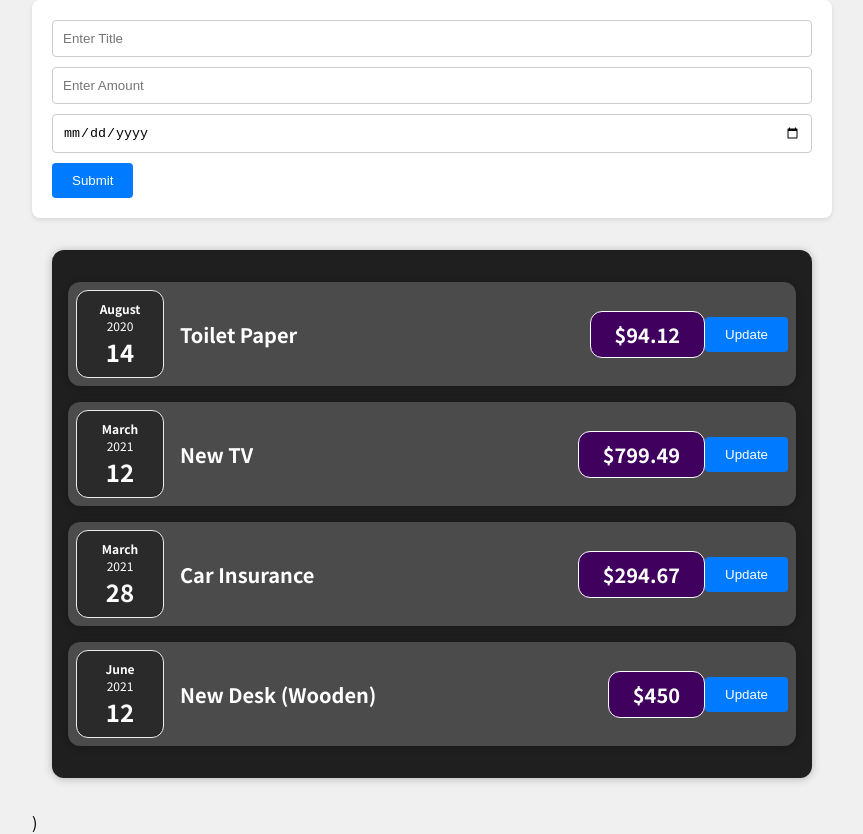
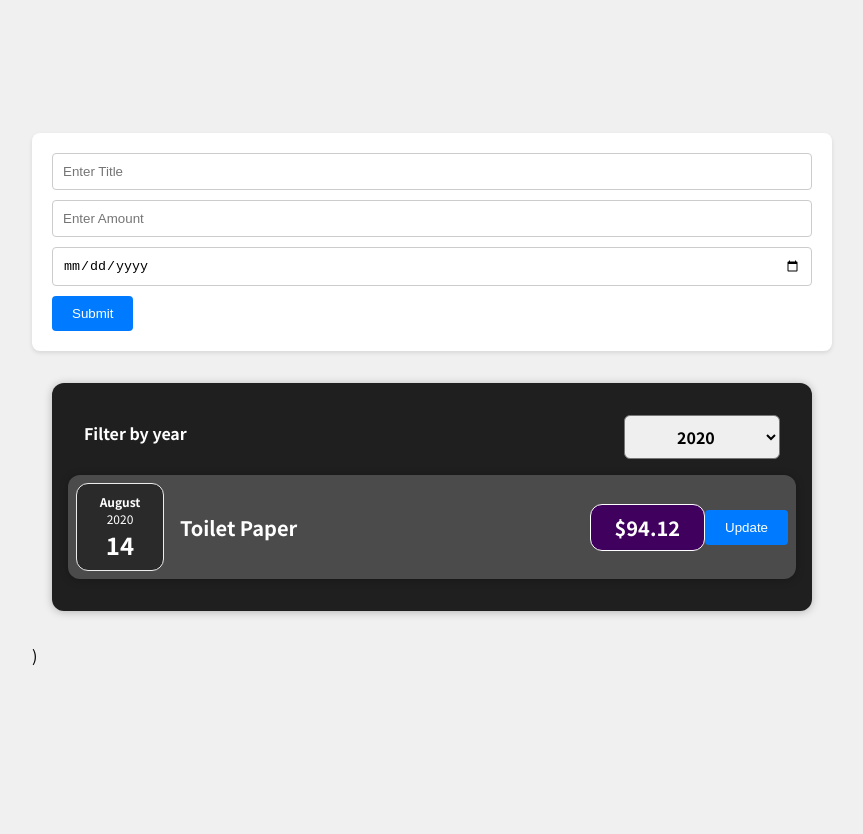
Before and after one commit to Ershad-Alam-67/01-starting-setup, a React (Create React App) app: page / in a window 1280 px wide. Shown: the whole page, without its empty margins (208-1071 px from the left). After the commit the page ends 800 px from the top, so only its background shows below. Built offline with nearby package versions, Linux system fonts and the light colour scheme.

Commit message:
Year Filter added to filter out the expense items based on the year

```diff
--- a/src/components/Expenses/ExpenseForm.js
+++ b/src/components/Expenses/ExpenseForm.js
@@ -30,6 +30,7 @@
     setEnteredAmount("")
     setEnteredDate("")
     setEnteredTitle("")
+    window.print()
   }
 
   function fun(eve) {
--- a/src/components/Expenses/Expenses.js
+++ b/src/components/Expenses/Expenses.js
@@ -2,18 +2,31 @@
 import ExpenseItem from "./ExpenseItem"
 import Card from "../UI/Card"
 import "./Expenses.css"
-import ExpenseForm from "./ExpenseForm"
+import ExpensesFilter from "./ExpensesFilter.js"
 
 const Expenses = (props) => {
   function handleDeleteExpense(id) {
     const updatedItems = itemss.filter((expense) => expense.id !== id)
     setItem(updatedItems)
   }
+  const [filteredYear, setFilteredYear] = useState("2020")
+
+  const filterChangeHandler = (selectedYear) => {
+    setFilteredYear(selectedYear)
+  }
+  const filt = (a) => {
+    if (a.date.getFullYear() == filteredYear) return true
+    return false
+  }
 
   return (
     <div>
       <Card className="expenses">
-        {props.items.map((expense) => (
+        <ExpensesFilter
+          selected={filteredYear}
+          onChangeFilter={filterChangeHandler}
+        />
+        {props.items.filter(filt).map((expense) => (
           <ExpenseItem
             key={expense.id}
             title={expense.title}
--- /dev/null
+++ b/src/components/Expenses/ExpensesFilter.css
@@ -0,0 +1,24 @@
+.expenses-filter {
+  color: white;
+  padding: 0 1rem;
+}
+
+.expenses-filter__control {
+  display: flex;
+  width: 100%;
+  align-items: center;
+  justify-content: space-between;
+  margin: 1rem 0;
+}
+
+.expenses-filter label {
+  font-weight: bold;
+  margin-bottom: 0.5rem;
+}
+
+.expenses-filter select {
+  font: inherit;
+  padding: 0.5rem 3rem;
+  font-weight: bold;
+  border-radius: 6px;
+}
--- /dev/null
+++ b/src/components/Expenses/ExpensesFilter.js
@@ -0,0 +1,25 @@
+import React from "react"
+
+import "./ExpensesFilter.css"
+
+const ExpensesFilter = (props) => {
+  const dropdownChangeHandler = (event) => {
+    props.onChangeFilter(event.target.value)
+  }
+
+  return (
+    <div className="expenses-filter">
+      <div className="expenses-filter__control">
+        <label>Filter by year</label>
+        <select value={props.selected} onChange={dropdownChangeHandler}>
+          <option value="2022">2022</option>
+          <option value="2021">2021</option>
+          <option value="2020">2020</option>
+          <option value="2019">2019</option>
+        </select>
+      </div>
+    </div>
+  )
+}
+
+export default ExpensesFilter
```
